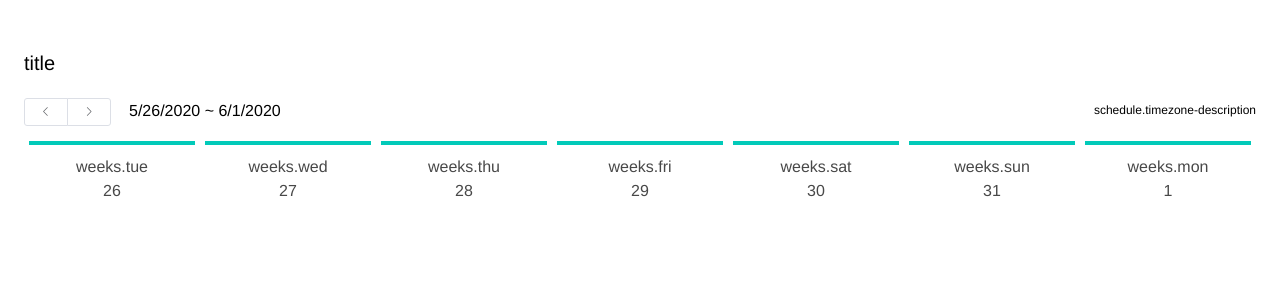
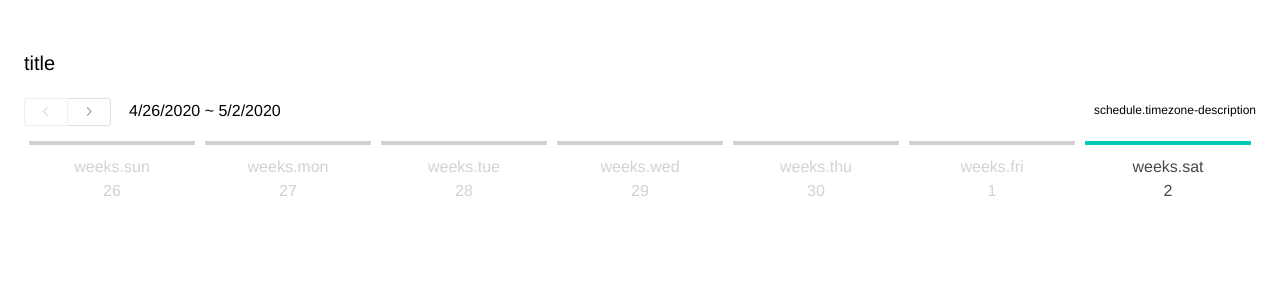
Before and after one commit to TinyWugaga/teacher-schedule, a Vue app: page / in a window 1280 px wide. Shown: the top 300 px of the page. Built offline with nearby package versions, Linux system fonts and the light colour scheme.

Commit message:
修復跨月抓取當週日期錯誤問題

```diff
--- a/src/components/Schedule/helper.js
+++ b/src/components/Schedule/helper.js
@@ -74,9 +74,9 @@ export function getWeeksByDate(currentDate) {
         .fill(null)
         .map((n, dayIndex) => {
 
-            let dateOfDay = getDateWithoutTime(currentDate)
-            //週期日期 = 當週第一天 + 計算週期
-            dateOfDay.setDate(firstDayOfWeek.getDate() + dayIndex);
+            let dateOfDay = getDateWithoutTime(currentDate);
+            //週期日期 = 當日日期 + （計算週期 - 當日週期）
+            dateOfDay.setDate(currentDate.getDate() + (dayIndex - currentDate.getDay()));
 
             return dateOfDay
 
```
